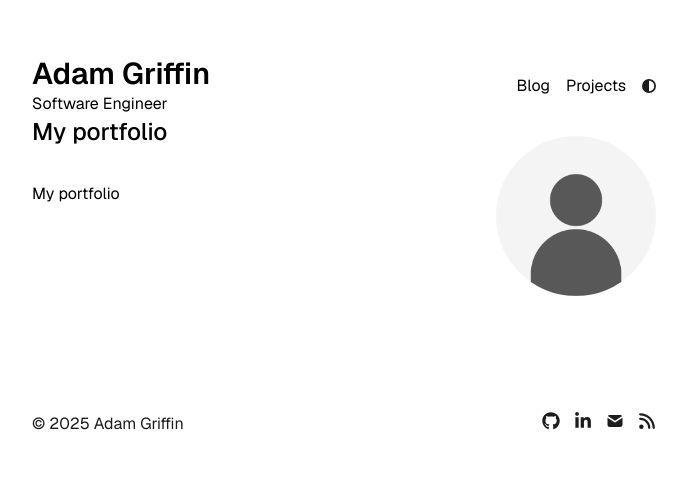
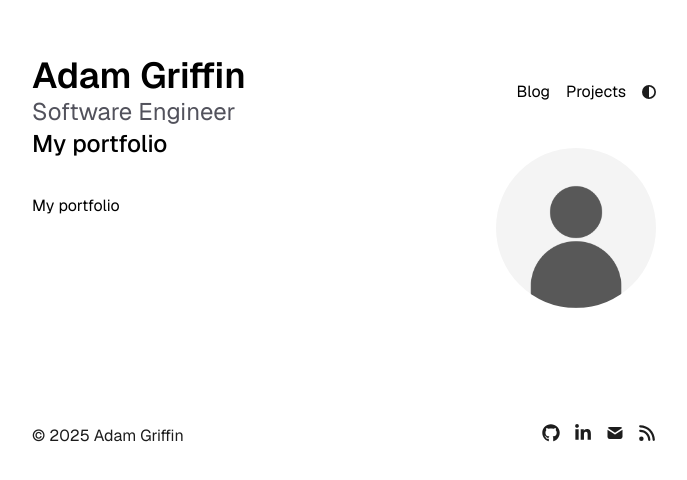
Before and after one commit to adamwgriffin/portfolio, a Next.js app: page / in a window 1280 px wide. Shown: the top 480 px of the page, without its empty margins (296-983 px from the left). Built offline with nearby package versions, Linux system fonts and the light colour scheme.

Commit message:
Added subtitle

```diff
--- a/app/components/header.tsx
+++ b/app/components/header.tsx
@@ -9,12 +9,15 @@ const navItems = {
 export function Header() {
   return (
     <header
-      className="flex flex-col md:flex-row md:items-center justify-between"
+      className="flex flex-col md:flex-row md:items-center
+        justify-betwee"
     >
       <div className="flex items-center">
         <Link href="/">
-          <div className="text-3xl font-semibold">Adam Griffin</div>
-          <div>Software Engineer</div>
+          <div className="text-4xl font-semibold">Adam Griffin</div>
+          <div className="text-2xl text-zinc-600 dark:text-zinc-500">
+            Software Engineer
+          </div>
         </Link>
       </div>
       <nav className="flex flex-row gap-4 mt-6 md:mt-0 md:ml-auto items-center">
```
